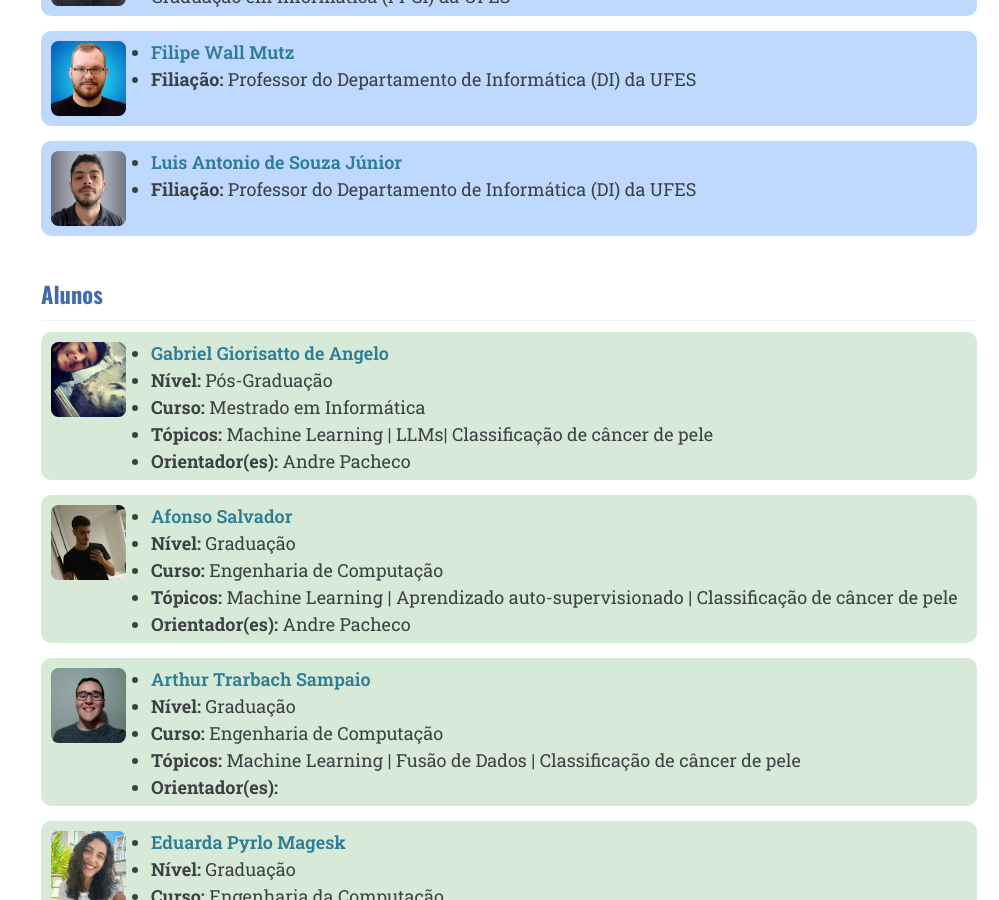
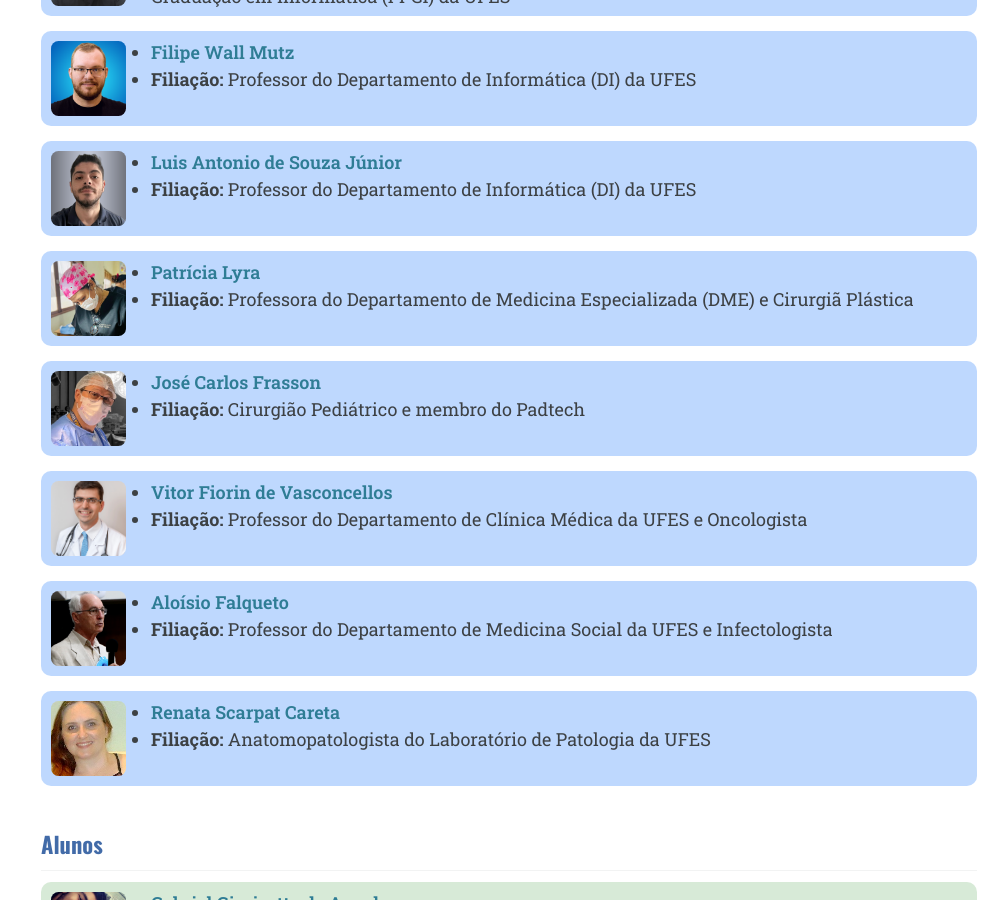
Before and after one commit to life-ufes/site, a Jekyll site: the page built from _pages/equipe.md, in a window 1280 px wide and 900 px high, scrolled down 555 px. Shown: the whole window, without its empty margins (281-1280 px from the left). Built offline with Jekyll 4.4.1, drawn with Linux system fonts in a browser that asks for light colours; cached includes are drawn as plain includes.

Commit message:
adicionanado mais membros

```diff
--- a/_data/members.yml
+++ b/_data/members.yml
@@ -14,6 +14,31 @@ researchers:
     photo: "luis_souza.png"
     site: "#"
     desc: "Professor do Departamento de Informática (DI) da UFES"
+
+  - name: "Patrícia Lyra"
+    photo: "patricia.png"
+    site: "http://lattes.cnpq.br/9185092341238832"
+    desc: "Professora do Departamento de Medicina Especializada (DME) e Cirurgiã Plástica"
+
+  - name: "José Carlos Frasson"
+    photo: "frasson.png"
+    site: "#"
+    desc: "Cirurgião Pediátrico e membro do Padtech"
+
+  - name: "Vitor Fiorin de Vasconcellos"
+    photo: "vitor.png"
+    site: "http://lattes.cnpq.br/4440628795817010"
+    desc: "Professor do Departamento de Clínica Médica da UFES e Oncologista"
+
+  - name: "Aloísio Falqueto"
+    photo: "falqueto.png"
+    site: "http://lattes.cnpq.br/7897153591613337"
+    desc: "Professor do Departamento de Medicina Social da UFES e Infectologista"
+
+  - name: "Renata Scarpat Careta"
+    photo: "renata.png"
+    site: "http://lattes.cnpq.br/8994366988965721"
+    desc: "Anatomopatologista do Laboratório de Patologia da UFES"
 
 students:
   - name: "Gabriel Giorisatto de Angelo"
```
Also changed, not shown: _pages/projetos.md (+16 -3 lines), index.md (+1 -1 lines), assets/imgs/equipe/professores/falqueto.png (added), assets/imgs/equipe/professores/frasson.png (added), assets/imgs/equipe/professores/patricia.png (added), assets/imgs/equipe/professores/renata.png (added), assets/imgs/equipe/professores/vitor.png (added).
